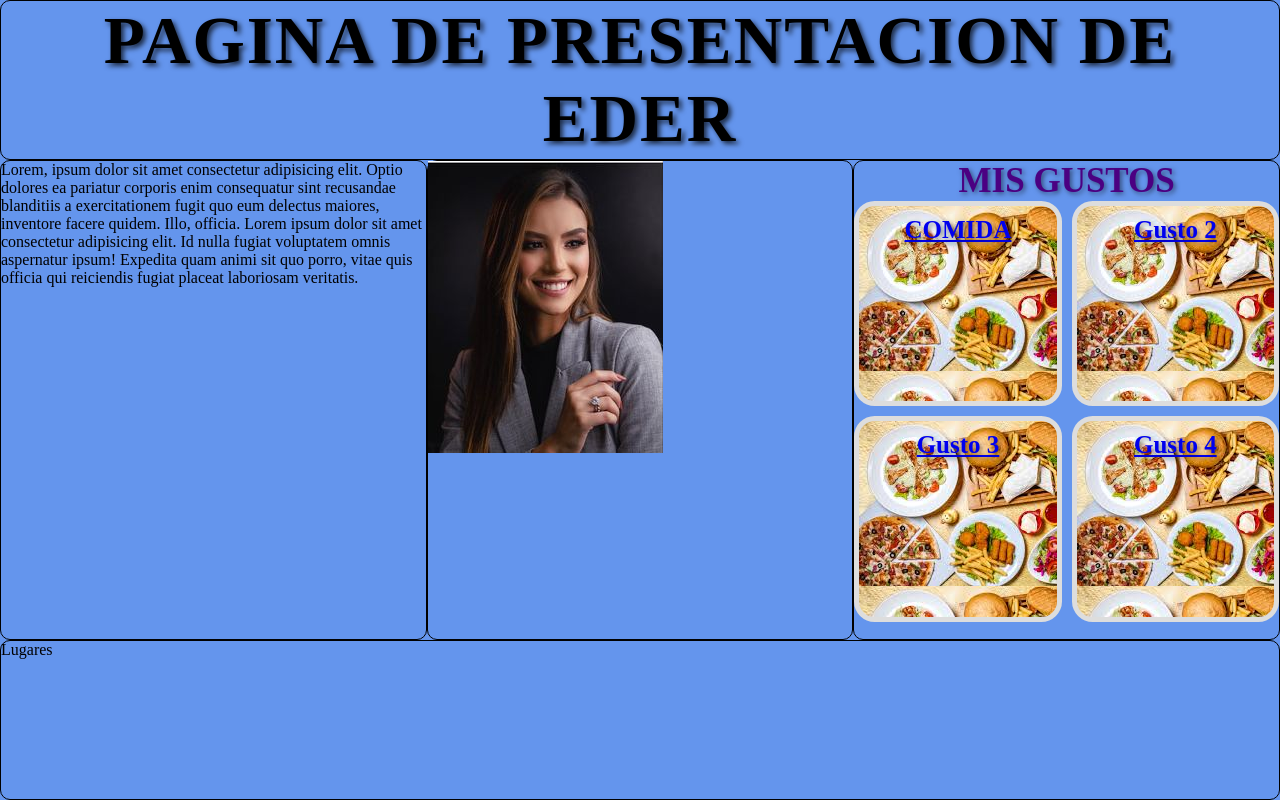
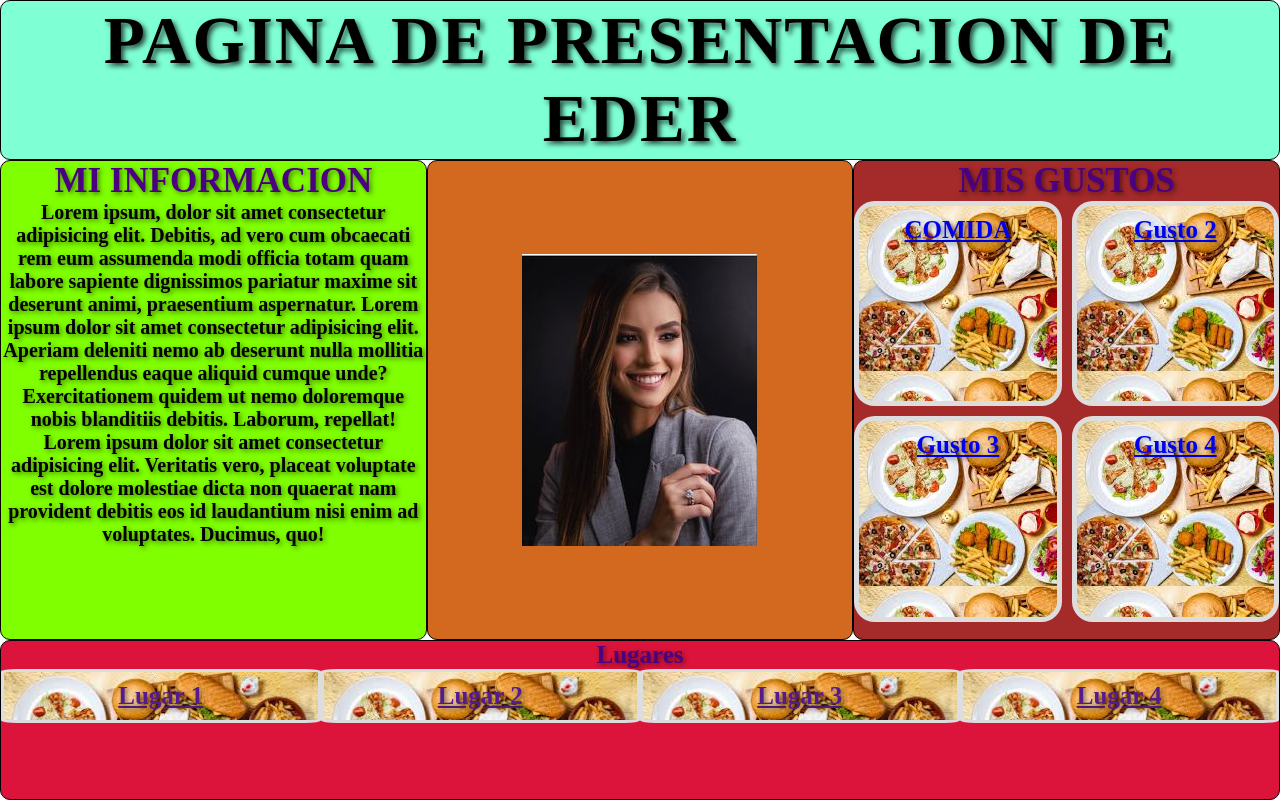
Before and after one commit to Eder-Plazas/Entrega, a plain HTML site: page index.html in a window 1280 px wide. Drawn offline with Linux system fonts and the light colour scheme.

Commit message:
estructura index casi terminada

```diff
--- a/css/styles.css
+++ b/css/styles.css
@@ -7,7 +7,6 @@
 .container{
     width: 100%;
     height: 100vh;
-    background-color: cornflowerblue;
     display: grid;
     grid-template-areas:
     "cabeza cabeza cabeza"
@@ -19,6 +18,7 @@
 
 #cabeza{
     border: 1px solid black;
+    background-color: aquamarine;
     font-size: 2.1rem;
     text-shadow: 3px 3px 5px rgba(0, 0, 0, 0.7);
     text-align: center;
@@ -30,7 +30,7 @@
 }
 
 section{
-
+    background-color: brown;
     border-radius: 10px;
 }
 
@@ -38,12 +38,19 @@ section{
     grid-area: informacion;
     border: 1px solid black;
     border-radius: 10px;
+    background-color: chartreuse;
 }
 
-#foto{
+#foto {
     grid-area: foto;
     border: 1px solid black;
+    display: flex;
+    justify-content: center;
+    align-items: center;
+    box-sizing: border-box;
+    background-color: chocolate;
 }
+
 
 #gustos{
     grid-area: gustos;
@@ -57,9 +64,20 @@ section{
 }
 
 footer{
+    font-size: 35px;
+    font-family: 'Times New Roman', Times, serif;
+    font-weight: bold;
+    color: #4b0082;
+    text-shadow: 2px 2px 5px rgba(0, 0, 0, 0.5);
     border: 1px solid black;
     grid-area: pie;
+    display: flex;
+    flex-direction: column;
+    text-align: center;
+    font-family: 'Times New Roman', Times, serif;
+    font-size: 25px;
     border-radius: 10px;
+    background-color: crimson;
 }
 
 ul.grid-list {
@@ -84,3 +102,98 @@ ul.grid-list li {
     text-align: center;
     font-size: 25px;
 }
+
+@media (max-width: 480px) {
+    .container {
+        grid-template-areas:
+        "cabeza"
+        "foto"
+        "informacion"
+        "gustos"
+        "pie";
+        grid-template-columns: 1fr;
+        grid-template-rows: auto;
+    }
+
+    #cabeza {
+        font-size: 1.5rem;
+    }
+
+    #gustos {
+        font-size: 1.5rem;
+    }
+
+    ul.grid-list {
+        grid-template-columns: 1fr;
+    }
+}
+
+@media (min-width: 481px) and (max-width: 1023px) {
+    .container {
+        grid-template-areas:
+        "cabeza cabeza"
+        "foto foto"
+        "informacion gustos"
+        "pie pie";
+        grid-template-columns: 1fr 1fr;
+    }
+
+    #cabeza {
+        font-size: 2rem;
+    }
+
+    #gustos {
+        font-size: 2rem;
+    }
+}
+
+@media (min-width: 1024px) {
+    .container {
+        grid-template-areas:
+        "cabeza cabeza cabeza"
+        "informacion foto gustos"
+        "pie pie pie";
+        grid-template-columns: repeat(3, 1fr);
+    }
+}
+
+article{
+    font-size: 35px;
+    font-family: 'Times New Roman', Times, serif;
+    font-weight: bold;
+    color: #4b0082;
+    text-shadow: 2px 2px 5px rgba(0, 0, 0, 0.5);
+    text-align: center;
+}
+
+p{
+    font-size: 20px;
+    color: black;
+    font-family: 'Times New Roman', Times, serif;
+    text-shadow: 2px 2px 5px rgba(0, 0, 0, 0.5);
+    text-align: center;
+}
+
+.lugares {
+    font-size: 25px;
+    display: flex;
+    list-style-type: none;
+    justify-content: space-around;
+    padding: 0;
+    margin: 0;
+    width: 100%;
+}
+
+.lugares li {
+    flex: 1;
+    text-align: center;
+    background-image: url("../img/fondo_lista.jpg");
+    background-size: cover;
+    background-repeat: no-repeat;
+    padding: 10px;
+    border-radius: 5%;
+    border: 3px solid #ddd;
+    box-sizing: border-box;
+    font-family: 'Times New Roman', Times, serif;
+    font-size: 25px;
+}
--- a/index.html
+++ b/index.html
@@ -11,8 +11,11 @@
         <header id="cabeza">
             <h1>PAGINA DE PRESENTACION DE EDER</h1>
         </header>
-        <article id="informacion">Lorem, ipsum dolor sit amet consectetur adipisicing elit. Optio dolores ea pariatur corporis enim consequatur sint recusandae blanditiis a exercitationem fugit quo eum delectus maiores, inventore facere quidem. Illo, officia.
-            Lorem ipsum dolor sit amet consectetur adipisicing elit. Id nulla fugiat voluptatem omnis aspernatur ipsum! Expedita quam animi sit quo porro, vitae quis officia qui reiciendis fugiat placeat laboriosam veritatis.
+        <article id="informacion">MI INFORMACION
+            <p>Lorem ipsum, dolor sit amet consectetur adipisicing elit. Debitis, ad vero cum obcaecati rem eum assumenda modi officia totam quam labore sapiente dignissimos pariatur maxime sit deserunt animi, praesentium aspernatur.
+                Lorem ipsum dolor sit amet consectetur adipisicing elit. Aperiam deleniti nemo ab deserunt nulla mollitia repellendus eaque aliquid cumque unde? Exercitationem quidem ut nemo doloremque nobis blanditiis debitis. Laborum, repellat!
+                Lorem ipsum dolor sit amet consectetur adipisicing elit. Veritatis vero, placeat voluptate est dolore molestiae dicta non quaerat nam provident debitis eos id laudantium nisi enim ad voluptates. Ducimus, quo!
+            </p>
         </article>
         <section id="foto">
             <img src="./img/foto presentacion.jpg" alt="">
@@ -25,7 +28,14 @@
                 <li><a href="./html/Gusto_4.html">Gusto 4</a></li>
             </ul>
         </section>
-        <footer>Lugares</footer>
+        <footer>Lugares
+            <ul class="lugares" >
+                <li><a href="">Lugar 1</a></li>
+                <li><a href="">Lugar 2</a></li>
+                <li><a href="">Lugar 3</a></li>
+                <li><a href="">Lugar 4</a></li>
+            </ul>
+        </footer>
     </div>
 </body>
 </html>
```
